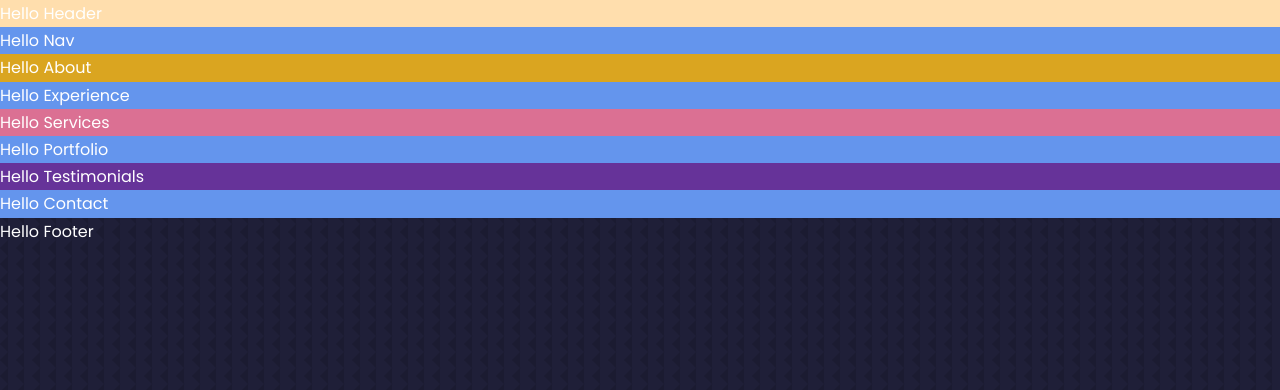
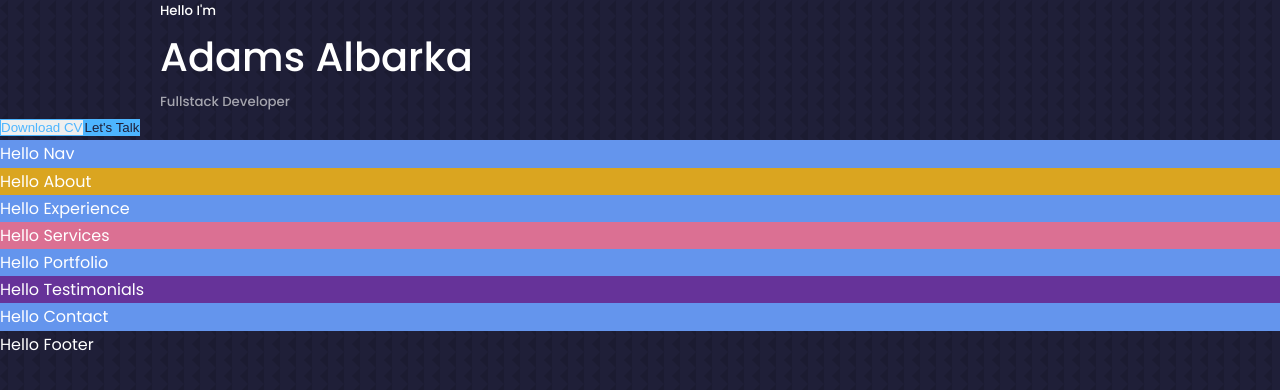
Before and after one commit to sibTunechy/React_Web_Egator, a React (Create React App) app: page / in a window 1280 px wide. Shown: the top 390 px of the page. Built offline with nearby package versions, Linux system fonts and the light colour scheme.

Commit message:
Updated
Updated Data in the react Components

```diff
--- a/src/App.jsx
+++ b/src/App.jsx
@@ -8,6 +8,7 @@ import Portfolio from './Components/portfolio/Portfolio'
 import Testimonials from './Components/testimonials/Testimonials'
 import Contact from './Components/contact/Contact'
 import Footer from './Components/footer/Footer'
+import './index.css'
 const App = () => {
   return (
     <div className='App'>
--- a/src/Components/header/Header.jsx
+++ b/src/Components/header/Header.jsx
@@ -1,9 +1,16 @@
 import React from 'react'
 import './header.css'
+
+import Button from '../../tools/Button/Button'
 export default function Header() {
   return (
-    <div className='header'>
-      Hello Header
-    </div>
+    <header>
+     <div className="container header__container">
+      <h5>Hello I'm</h5>
+      <h1>Adams Albarka</h1>
+      <h5 className='text-light'> Fullstack Developer</h5>
+     </div>
+     <Button />
+    </header>
   )
 }
--- /dev/null
+++ b/src/global.css
@@ -0,0 +1,13 @@
+:root{
+    --color-bg: #1f1f38;
+    --color-bg-variant: #2c2c6c;
+    --color-primary: #4db5ff;
+    --color-primary-variant: rgba(77, 181, 255, 0.4);
+    --color-white: #fff;
+    --color-light: rgba(255, 255, 255, 0.6);
+    --transition: all 400ms ease;
+
+    --container-width-lg:75%;
+    --container-width-md:86%;
+    --container-width-sm:90%;
+}
--- a/src/index.css
+++ b/src/index.css
@@ -1,4 +1,6 @@
 @import url('https://fonts.googleapis.com/css2?family=Poppins:wght@300;400;500;600&family=Roboto:ital,wght@0,300;0,400;0,500;1,300;1,500&display=swap');
+@import './global.css';
+
 *{
     text-decoration: none;
     box-sizing: border-box;
@@ -7,19 +9,6 @@
     border: 0;
     outline: 0;
     list-style: none;
-}
-:root{
-    --color-bg: #1f1f38;
-    --color-bg-variant: #2c2c6c;
-    --color-primary: #4db5ff;
-    --color-primary-variant: rgba(77, 181, 255, 0.4);
-    --color-white: #fff;
-    --color-light: rgba(255, 255, 255, 0.6);
-    --transition: all 400ms ease;
-
-    --container-width-lg:75%;
-    --container-width-md:86%;
-    --container-width-sm:90%;
 }
 
 html{
@@ -83,26 +72,6 @@ a:hover{
     color: var(--color-white);
 }
 
-.btn{
-    width: max-content;
-    display: inline-block;
-    color: var(--color-primary);
-    padding: 0.75rem, 1.2rem;
-    cursor: pointer;
-    border: 1px solid var(--color-primary);
-    transition: var(--transition);
-}
-.btn:hover {
-    background: var(--color-white);
-    color: var(--color-bg);
-    border-color: transparent;
-}
-
-.btn-primary{
-    background:var(--color-primary);
-    color: var(--color-bg);
-}
-
 img{
     display:block;
     width:100% ;
--- /dev/null
+++ b/src/tools/Button/Button.jsx
@@ -0,0 +1,14 @@
+import React, { Children } from 'react'
+import './button.css'
+import CV from '../../assets/cv.pdf'
+
+const Button = (props) => {
+  return (
+    <button className='cta'>
+     <a href={CV} download className='btn'> Download CV </a>
+    <a href='#contact' className='btn btn-primary'> Let's Talk </a>
+    </button>
+  )
+}
+
+export default Button
--- /dev/null
+++ b/src/tools/Button/button.css
@@ -0,0 +1,19 @@
+.btn{
+    width: max-content;
+    display: inline-block;
+    color: var(--color-primary);
+    padding: 0.75rem, 1.2rem;
+    cursor: pointer;
+    border: 1px solid var(--color-primary);
+    transition: var(--transition);
+}
+.btn:hover {
+    background: var(--color-white);
+    color: var(--color-bg);
+    border-color: transparent;
+}
+
+.btn-primary{
+    background:var(--color-primary);
+    color: var(--color-bg);
+}
```
